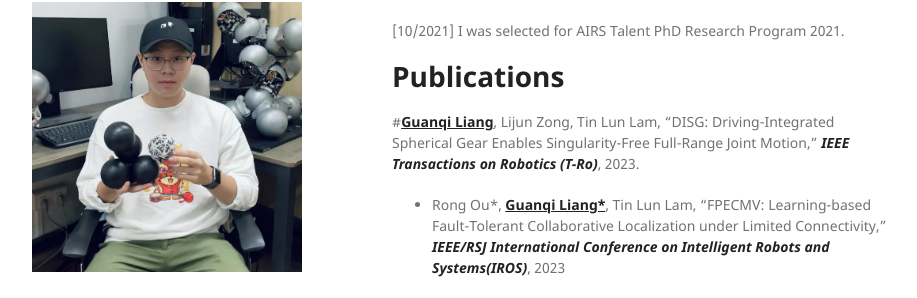
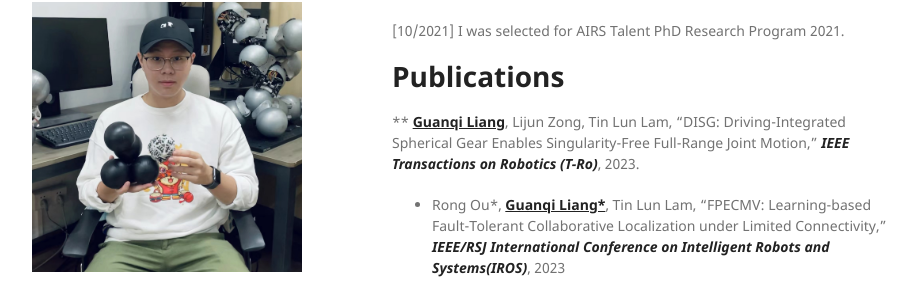
Before and after one commit to guanqiliang/guanqiliang.github.com, a Jekyll site: the page built from index.md, in a window 1280 px wide and 900 px high, scrolled down 322 px. Shown: the part 148-446 px from the top of the window, without its empty margins (178-1095 px from the left). Built offline with Jekyll 4.4.1, drawn with Linux system fonts in a browser that asks for light colours; our own code applies the rules of GitHub Pages for plain Markdown files.

```diff
--- a/index.md
+++ b/index.md
@@ -20,7 +20,7 @@ Hello, I am a 5th year Ph.D candidate, supervised by [Prof. Tin Lun LAM](https:/
 
 # Publications
 
-#<strong><u>Guanqi Liang</u></strong>, Lijun Zong, Tin Lun Lam, "DISG: Driving-Integrated Spherical Gear Enables Singularity-Free Full-Range Joint Motion," <strong><i>IEEE Transactions on Robotics (T-Ro)</i></strong>, 2023.
+** <strong><u>Guanqi Liang</u></strong>, Lijun Zong, Tin Lun Lam, "DISG: Driving-Integrated Spherical Gear Enables Singularity-Free Full-Range Joint Motion," <strong><i>IEEE Transactions on Robotics (T-Ro)</i></strong>, 2023.
 
 * Rong Ou*, <strong><u>Guanqi Liang*</u></strong>, Tin Lun Lam, "FPECMV: Learning-based Fault-Tolerant Collaborative Localization under Limited Connectivity," <strong><i>IEEE/RSJ International Conference on Intelligent Robots and Systems(IROS)</i></strong>, 2023
 
```
